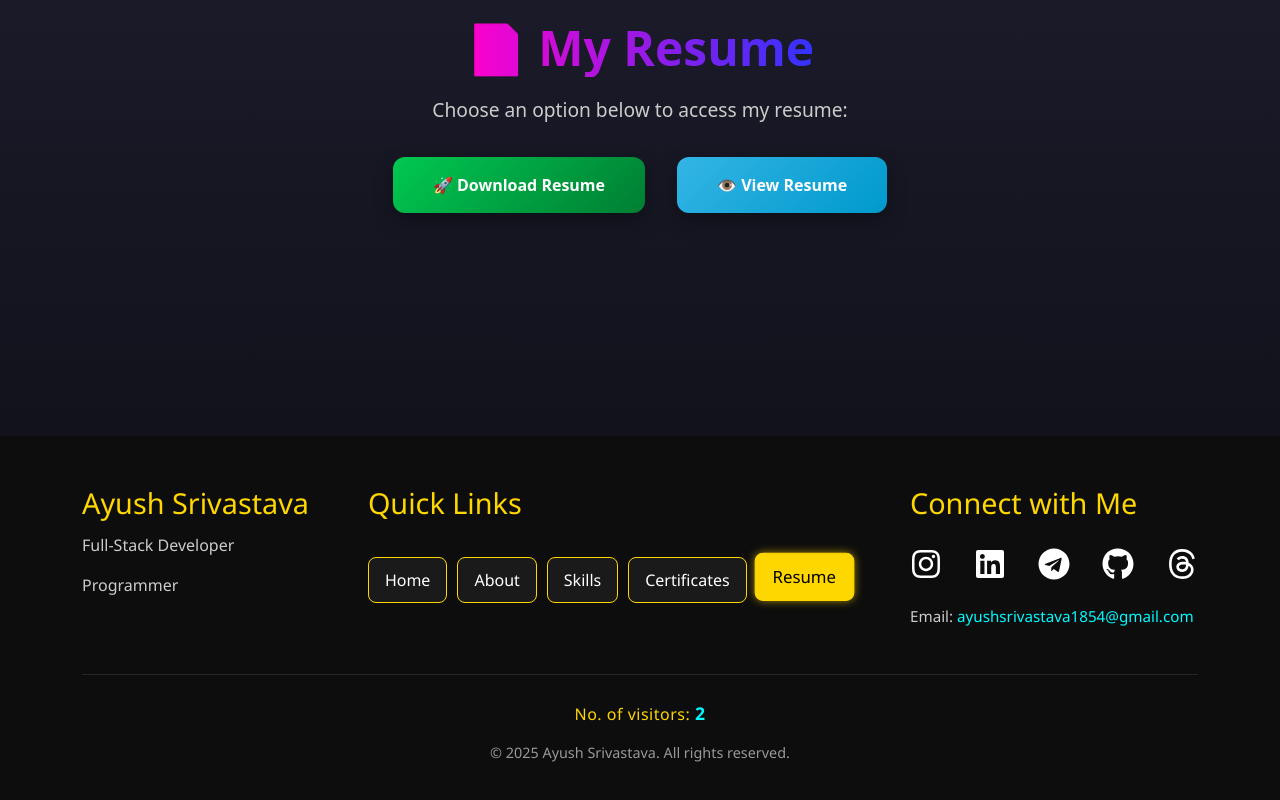
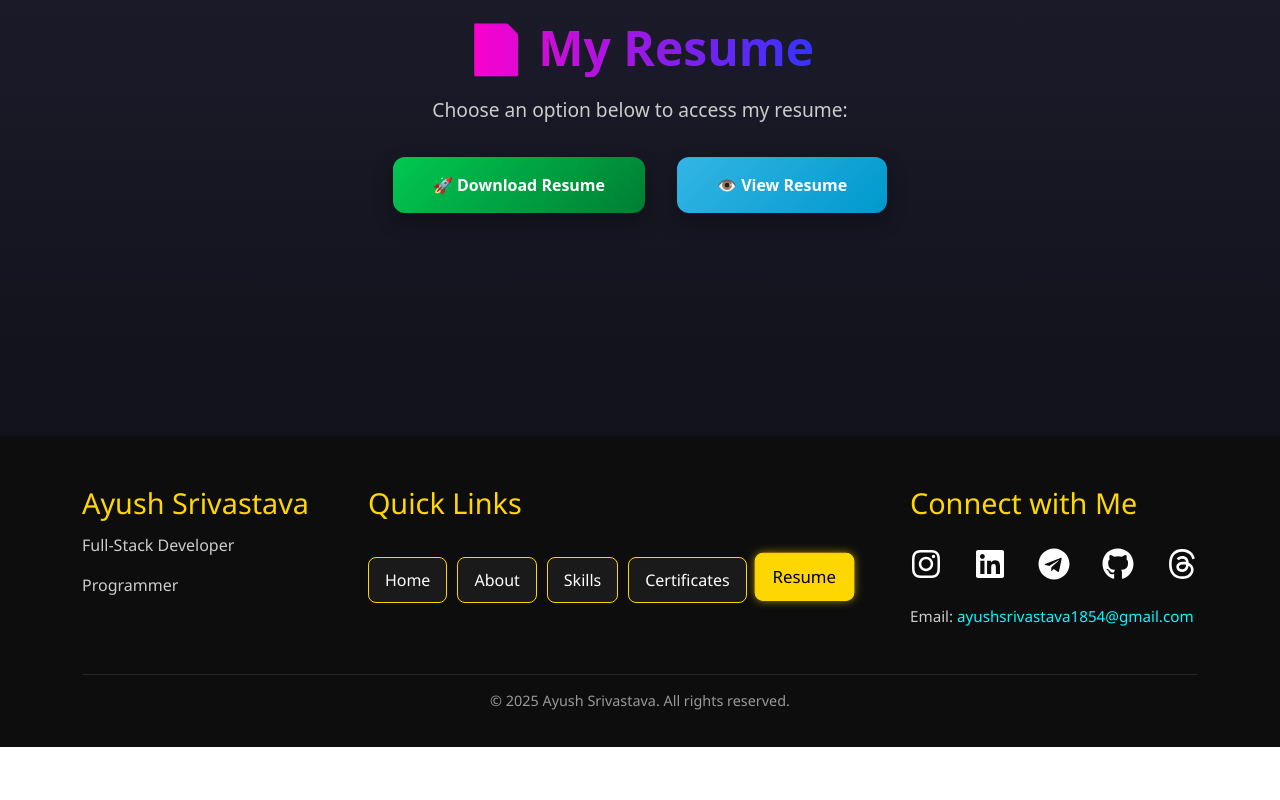
Before and after one commit to ayushsrivastava-01/faaltoo, a React (Vite) app: page /resume in a window 1280 px wide. Shown: the part 289-1089 px from the top of the page. After the commit the page ends 1036 px from the top, so only its background shows below. Built offline with nearby package versions, Linux system fonts and the light colour scheme.

Commit message:
Changes made

```diff
--- a/src/components/Footer.jsx
+++ b/src/components/Footer.jsx
@@ -1,22 +1,10 @@
-import React, { useEffect, useState } from 'react';
+import React from 'react';
 import './css/Footer.css';
 import { FaInstagram, FaLinkedin, FaTelegram, FaGithub } from 'react-icons/fa';
 import { FaThreads } from 'react-icons/fa6';
 import { NavLink } from 'react-router-dom';
 
 const Footer = () => {
-  const [visitors, setVisitors] = useState(0);
-
-  useEffect(() => {
-    // Get previous count from localStorage
-    const storedCount = localStorage.getItem('visitorCount');
-
-    // Increment count every time page loads
-    const newCount = storedCount ? parseInt(storedCount) + 1 : 1;
-    localStorage.setItem('visitorCount', newCount);
-    setVisitors(newCount);
-  }, []);
-
   return (
     <footer className="footer-section">
       <div className="container">
@@ -55,10 +43,6 @@ const Footer = () => {
           </div>
         </div>
 
-        <p className="visitors-counter">
-          No. of visitors: <span className="visitor-count">{visitors}</span>
-        </p>
-
         <p className="copyright">
           © {new Date().getFullYear()} Ayush Srivastava. All rights reserved.
         </p>
--- a/src/components/css/Footer.css
+++ b/src/components/css/Footer.css
@@ -106,22 +106,6 @@
   text-decoration: underline;
 }
 
-/* Visitors Counter */
-.visitors-counter {
-  text-align: center;
-  color: #FFD700;
-  font-weight: 500;
-  margin-top: 25px;
-  font-size: 1rem;
-  letter-spacing: 0.5px;
-}
-
-.visitor-count {
-  color: #00fbff;
-  font-weight: 600;
-  font-size: 1.1rem;
-}
-
 /* Copyright */
 .copyright {
   text-align: center;
```
